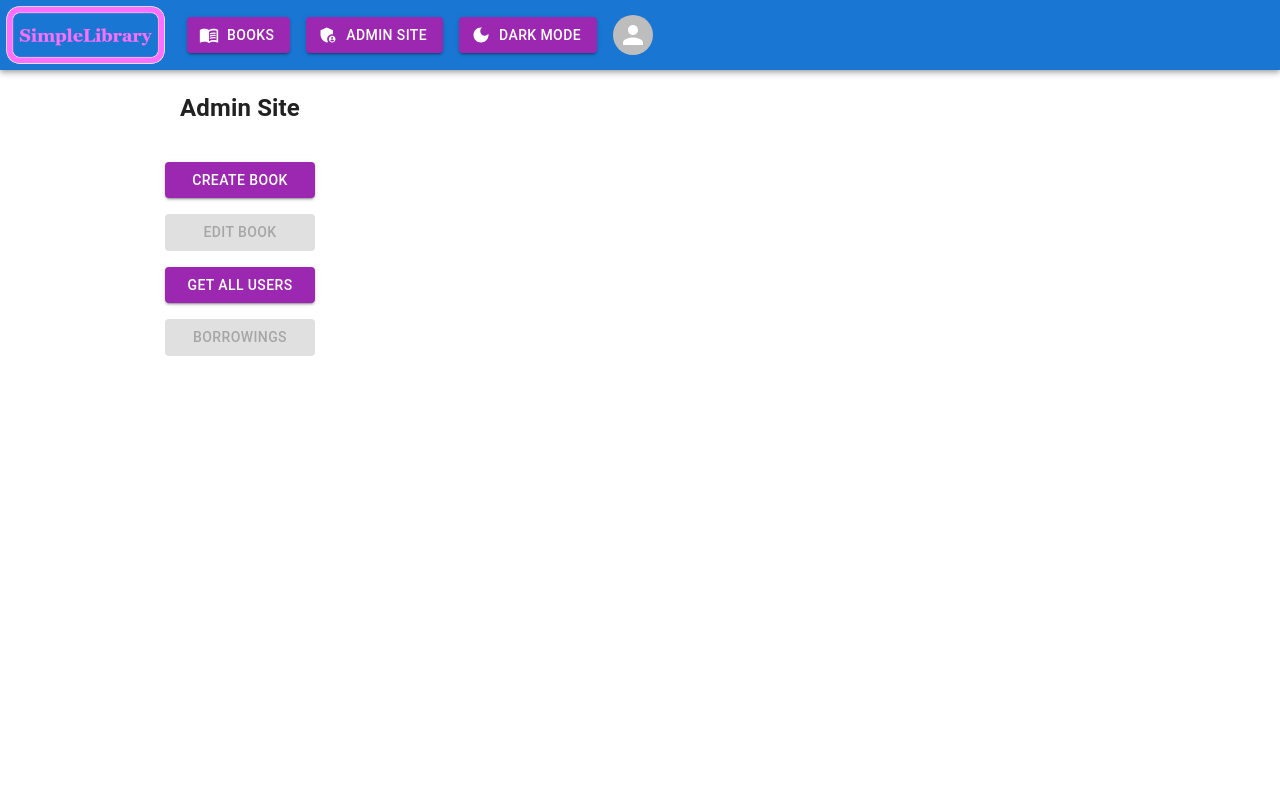
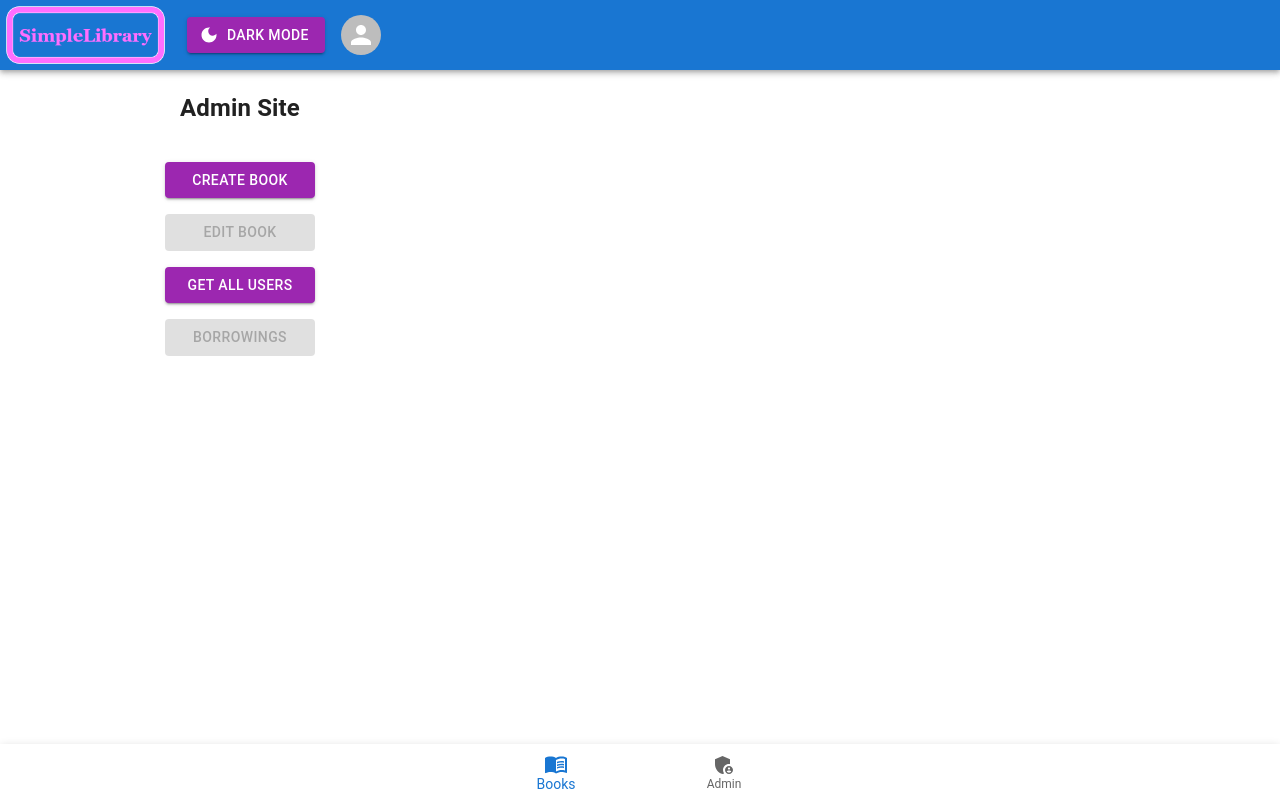
Before and after one commit to maritmoe/SimpleLibraryFrontend, a React (Vite) app in the folder LibraryFrontend/: page /admin in a window 1280 px wide. Built offline with nearby package versions, Linux system fonts and the light colour scheme.

Commit message:
Started to change navigation bar

```diff
--- a/LibraryFrontend/src/App.jsx
+++ b/LibraryFrontend/src/App.jsx
@@ -11,6 +11,7 @@ import ProfileView from "./components/ContentView/Profile/ProfileView";
 import Admin from "./components/ContentView/Admin/Admin";
 import BorrowingHistory from "./components/ContentView/BorrowingHistory/BorrowingHistory";
 import BookView from "./components/ContentView/BookView/BookView";
+import BottomNavigationBar from "./components/BottomNavigationBar/BottomNavigationBar";
 
 const ColorModeContext = createContext({ toggleColorMode: () => {} });
 
@@ -50,6 +51,7 @@ function App() {
             <Route path="/admin/*" element={<Admin />} />
           </Routes>
         </div>
+        <BottomNavigationBar />
       </ThemeProvider>
     </ColorModeContext.Provider>
   );
--- /dev/null
+++ b/LibraryFrontend/src/components/BottomNavigationBar/BottomNavigationBar.jsx
@@ -0,0 +1,49 @@
+import Box from "@mui/material/Box";
+import BottomNavigation from "@mui/material/BottomNavigation";
+import BottomNavigationAction from "@mui/material/BottomNavigationAction";
+import Paper from "@mui/material/Paper";
+import { useRef, useState } from "react";
+import { AdminPanelSettings, MenuBook } from "@mui/icons-material";
+import { useNavigate } from "react-router-dom";
+import { Tooltip } from "@mui/material";
+
+function BottomNavigationBar() {
+  const [value, setValue] = useState(0);
+  const ref = useRef(null);
+  const navigate = useNavigate();
+
+  return (
+    <Box sx={{ pb: 7 }} ref={ref}>
+      <Paper
+        sx={{ position: "fixed", bottom: 0, left: 0, right: 0 }}
+        elevation={3}
+      >
+        <BottomNavigation
+          showLabels
+          colors={"secondary"}
+          value={value}
+          onChange={(event, newValue) => {
+            setValue(newValue);
+          }}
+        >
+          <Tooltip title="Navigate to books">
+            <BottomNavigationAction
+              label="Books"
+              icon={<MenuBook />}
+              onClick={() => navigate("/")}
+            />
+          </Tooltip>
+          <Tooltip title="Navigate to admin if authorized">
+            <BottomNavigationAction
+              label="Admin"
+              icon={<AdminPanelSettings />}
+              onClick={() => navigate("/admin")}
+            />
+          </Tooltip>
+        </BottomNavigation>
+      </Paper>
+    </Box>
+  );
+}
+
+export default BottomNavigationBar;
--- a/LibraryFrontend/src/components/NavigationBar/NavigationBar.jsx
+++ b/LibraryFrontend/src/components/NavigationBar/NavigationBar.jsx
@@ -21,12 +21,7 @@ import {
   Tooltip,
   Typography,
 } from "@mui/material";
-import {
-  LightMode,
-  DarkMode,
-  MenuBook,
-  AdminPanelSettings,
-} from "@mui/icons-material";
+import { LightMode, DarkMode } from "@mui/icons-material";
 import { useNavigate } from "react-router-dom";
 
 function NavigationBar() {
@@ -58,30 +53,6 @@ function NavigationBar() {
     <AppBar position="static" className="header">
       <Toolbar disableGutters sx={{ gap: 2 }}>
         <img style={{ height: "70px" }} alt="Logo" src={logo} />
-        <Box>
-          <Tooltip title="Navigate to books">
-            <Button
-              variant="contained"
-              color="secondary"
-              startIcon={<MenuBook />}
-              onClick={() => navigate("/")}
-            >
-              Books
-            </Button>
-          </Tooltip>
-        </Box>
-        <Box>
-          <Tooltip title="Navigate to admin if authorized">
-            <Button
-              variant="contained"
-              color="secondary"
-              startIcon={<AdminPanelSettings />}
-              onClick={() => navigate("/admin")}
-            >
-              Admin Site
-            </Button>
-          </Tooltip>
-        </Box>
         <Box>
           <Tooltip
             title={
```
